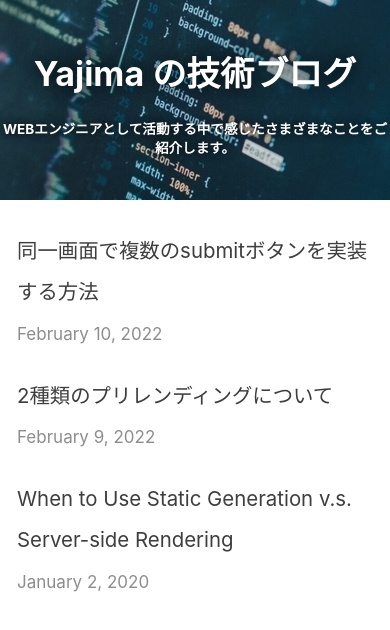
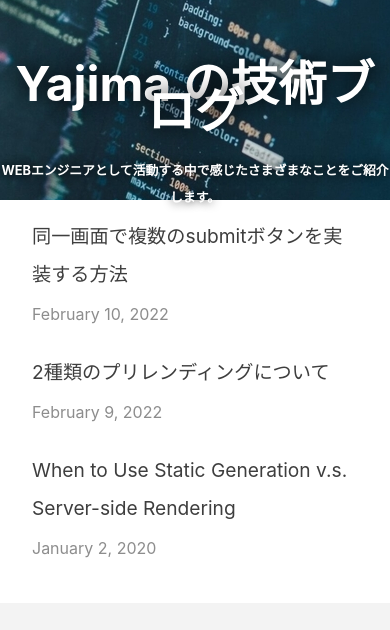
Before and after one commit to Tatsurou-Yajima/markdown-blog, a Next.js app: page / in a window 390 px wide. Shown: the top 630 px of the page. Built offline with nearby package versions, Linux system fonts and the light colour scheme.

Commit message:
:sparkles: レイアウト調整

```diff
--- a/styles/global.css
+++ b/styles/global.css
@@ -4,9 +4,9 @@ body {
     margin: 0;
     font-family: -apple-system, BlinkMacSystemFont, Segoe UI, Roboto, Oxygen,
         Ubuntu, Cantarell, Fira Sans, Droid Sans, Helvetica Neue, sans-serif;
-    line-height: 1.4;
+    line-height: 1.7em;
     color: #4c4c4c;
-    font-size: 17px;
+    background-color: #f3f3f3;
 }
 
 * {
--- a/styles/layout.module.css
+++ b/styles/layout.module.css
@@ -1,20 +1,28 @@
 .container {
-    max-width: 40rem;
-    padding: 0 1rem;
+    max-width: 960px;
+    padding: 3rem 5rem;
     margin: 0 auto 6rem;
+    background-color: #fff;
+}
+
+@media (max-width: 960px) {
+    .container {
+        max-width: 960px;
+        padding: 1rem 2rem;
+        margin: 0 auto 6rem;
+    }
 }
 
 .header {
     display: flex;
     flex-direction: column;
     align-items: center;
-    margin-bottom: 30px;
 }
 
-.backToHome{
+.backToHome {
     margin: 3rem 0 0;
 }
 
-.width100{
+.width100 {
     width: 100%;
 }
--- a/styles/utils.module.css
+++ b/styles/utils.module.css
@@ -53,19 +53,22 @@
 
 .topImage {
     width: 100%;
+    max-width: 960px;
     height: 200px;
     background-image: url('../public/images/20221216085448.jpg');
     background-position: center -21px;
     background-repeat: no-repeat;
     position: relative;
     align-items: center;
+    margin: 0 auto;
 }
 
 .topH1 {
     text-align: center;
     color: #fff;
     text-shadow: 0px 0px 20px #000;
-    padding-top: 50px;
+    padding-top: 70px;
+    font-size: 3rem;
     margin-top: 0;
 }
 
```
Also changed, not shown: posts/multiple-form-in-cakephp.md (+2 -6 lines).
